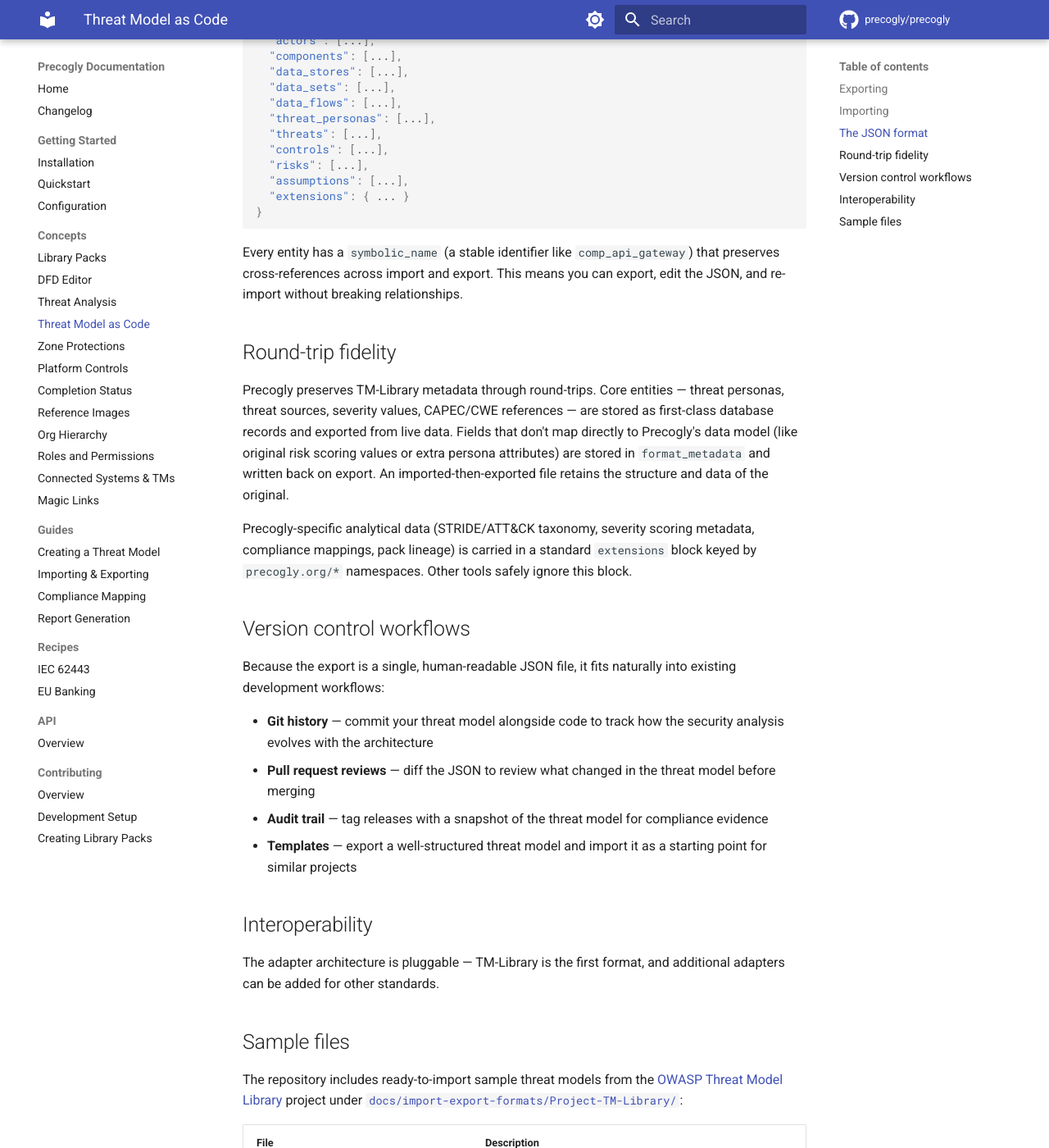
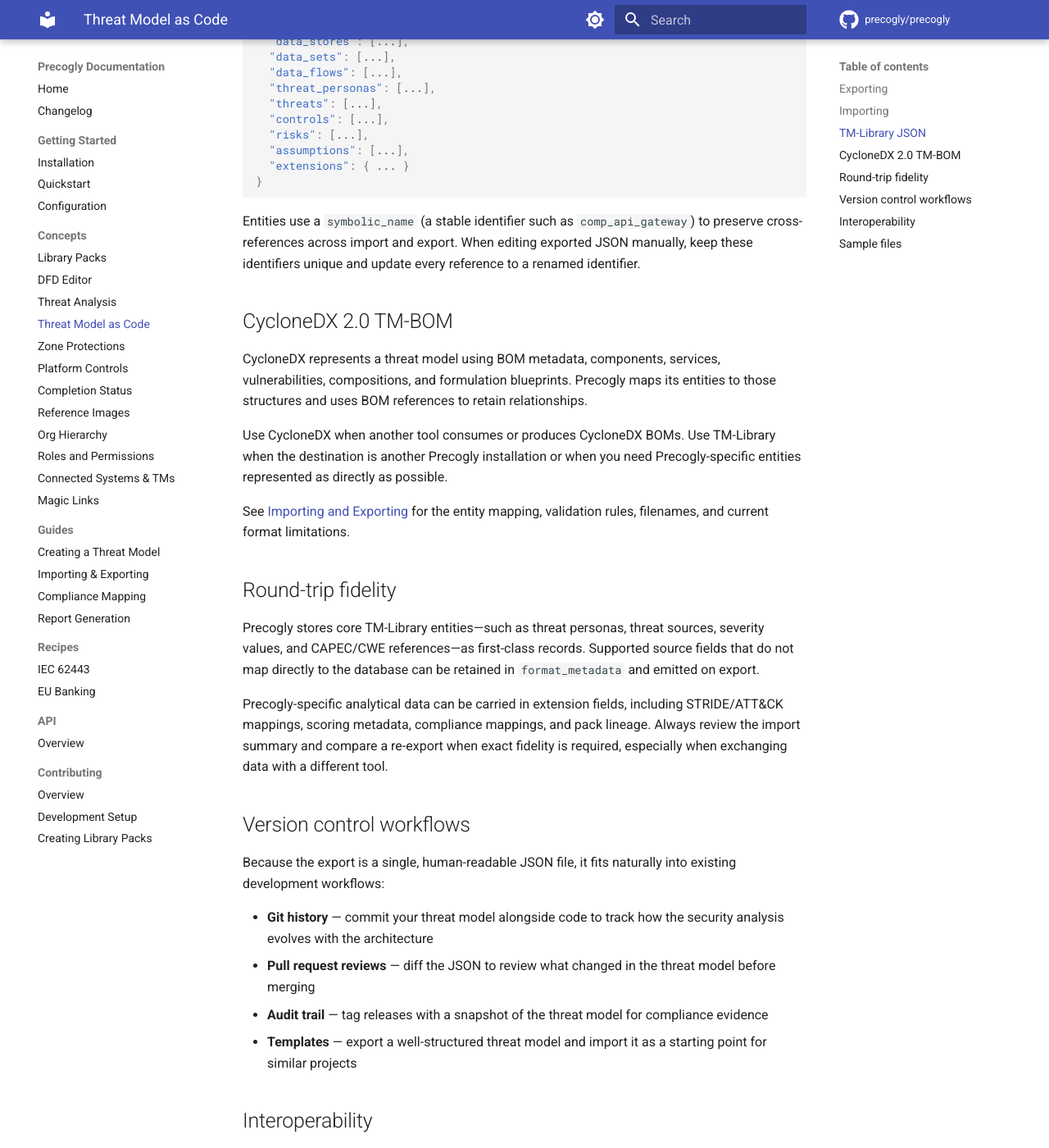
Before and after one commit to AlvinKuruvilla/precogly, an MkDocs documentation site: the page built from docs/concepts/threat-model-as-code.md, in a window 1280 px wide and 1400 px high, scrolled down 2597 px. Shown: the whole window at 82% size. Built offline with MkDocs 1.6.1 and Material for MkDocs 9.7.7, drawn with Linux system fonts in a browser that asks for light colours; comment, search, counter and statistics services are not loaded; some of the changed text lies outside the part shown.

Commit message:
docs: update threat model as code

````diff
--- a/docs/concepts/threat-model-as-code.md
+++ b/docs/concepts/threat-model-as-code.md
@@ -1,14 +1,24 @@
 # Threat Model as Code
 
-Precogly lets you export any threat model as a structured JSON file so you can store it in version control, diff changes over time, and integrate threat modeling into your development workflow. The same format can be imported back — making Precogly a two-way bridge between your codebase and your threat models.
+Precogly lets you export a threat model as structured JSON so you can store it in
+version control, review changes, and integrate threat modeling into development
+workflows. Precogly supports two import and export formats:
+
+- **TM-Library v1.0** — Precogly's native interchange format and the best choice for
+  moving complete models between Precogly installations.
+- **CycloneDX 2.0 TM-BOM** — an industry-standard format for exchanging threat-model
+  data with the wider CycloneDX ecosystem.
 
 ## Exporting
 
-From any threat model workspace, click **Export** and select **TM-Library (JSON)**. The browser downloads a JSON file named after your threat model (e.g., `my-api-threat-model.json`).
+From any threat model workspace, open **Export** and select either **TM-Library
+(JSON)** or **CycloneDX (JSON)**. TM-Library downloads use a name such as
+`my-api-threat-model.json`; CycloneDX downloads use a name such as
+`my-api-cyclonedx-tm-bom.json`.
 
-![Export dropdown showing the TM-Library JSON option](../assets/images/tm-as-code-export.png)
+![Export dropdown showing TM-Library and CycloneDX JSON options](../assets/images/importing-exporting-export-dropdown.png)
 
-The export includes everything in your threat model:
+TM-Library represents Precogly's complete model most directly, including:
 
 - **Scope** — name, description, business criticality
 - **Trust zones and boundaries** — with access control and authentication configuration
@@ -25,15 +35,21 @@
 
 ## Importing
 
-On the Threat Models list page, click **Import** and drag in a JSON file (or use the file picker). Precogly creates a new threat model with all entities from the file — components, threats, controls, risks, and their relationships.
+On the Threat Models list page, click **Import**, select **TM-Library** or **CycloneDX**,
+and drag in the corresponding JSON file (or use the file picker). Precogly creates a new
+threat model from the entities and relationships it can map.
 
 ![Import dialog with drag-and-drop dropzone and file picker](../assets/images/tm-as-code-import.png)
 
-After import you'll see a summary of what was created (trust zones, components, threats, controls, etc.) along with any warnings for references that couldn't be resolved.
+After import, review the summary of created trust zones, components, threats, controls,
+and other records. The summary also reports references or values that could not be
+resolved exactly.
 
-## The JSON format
+## TM-Library JSON
 
-Precogly currently uses the [OWASP TM-Library format](https://github.com/OWASP/www-project-threat-model-library) — a structured JSON schema designed for threat model interchange which is expected to evolve into the TM-BOM. Here's the top-level structure:
+The [OWASP Threat Model Library](https://github.com/OWASP/www-project-threat-model-library)
+format is a structured JSON schema for threat-model interchange. Its top-level structure
+looks like this:
 
 ```json
 {
@@ -59,13 +75,34 @@
 }
 ```
 
-Every entity has a `symbolic_name` (a stable identifier like `comp_api_gateway`) that preserves cross-references across import and export. This means you can export, edit the JSON, and re-import without breaking relationships.
+Entities use a `symbolic_name` (a stable identifier such as `comp_api_gateway`) to
+preserve cross-references across import and export. When editing exported JSON manually,
+keep these identifiers unique and update every reference to a renamed identifier.
+
+## CycloneDX 2.0 TM-BOM
+
+CycloneDX represents a threat model using BOM metadata, components, services,
+vulnerabilities, compositions, and formulation blueprints. Precogly maps its entities to
+those structures and uses BOM references to retain relationships.
+
+Use CycloneDX when another tool consumes or produces CycloneDX BOMs. Use TM-Library when
+the destination is another Precogly installation or when you need Precogly-specific
+entities represented as directly as possible.
+
+See [Importing and Exporting](../guides/importing-exporting.md) for the entity mapping,
+validation rules, filenames, and current format limitations.
 
 ## Round-trip fidelity
 
-Precogly preserves TM-Library metadata through round-trips. Core entities — threat personas, threat sources, severity values, CAPEC/CWE references — are stored as first-class database records and exported from live data. Fields that don't map directly to Precogly's data model (like original risk scoring values or extra persona attributes) are stored in `format_metadata` and written back on export. An imported-then-exported file retains the structure and data of the original.
+Precogly stores core TM-Library entities—such as threat personas, threat sources,
+severity values, and CAPEC/CWE references—as first-class records. Supported source fields
+that do not map directly to the database can be retained in `format_metadata` and emitted
+on export.
 
-Precogly-specific analytical data (STRIDE/ATT&CK taxonomy, severity scoring metadata, compliance mappings, pack lineage) is carried in a standard `extensions` block keyed by `precogly.org/*` namespaces. Other tools safely ignore this block.
+Precogly-specific analytical data can be carried in extension fields, including
+STRIDE/ATT&CK mappings, scoring metadata, compliance mappings, and pack lineage. Always
+review the import summary and compare a re-export when exact fidelity is required,
+especially when exchanging data with a different tool.
 
 ## Version control workflows
 
@@ -78,7 +115,9 @@
 
 ## Interoperability
 
-The adapter architecture is pluggable — TM-Library is the first format, and additional adapters can be added for other standards.
+Precogly's adapter architecture currently provides TM-Library v1.0 and CycloneDX 2.0
+TM-BOM adapters. Both use the same live threat-model records, while each adapter maps
+those records to the vocabulary and relationship model of its target format.
 
 ## Sample files
 
````
